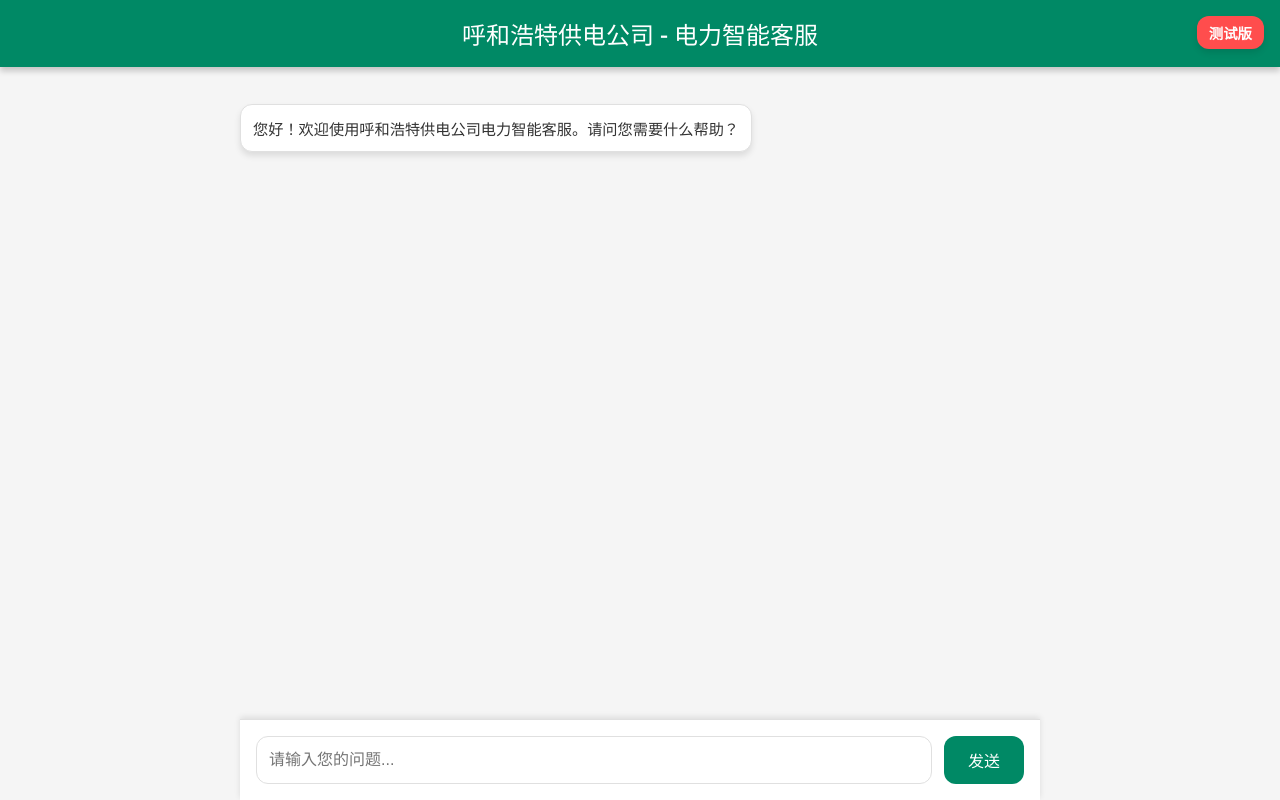
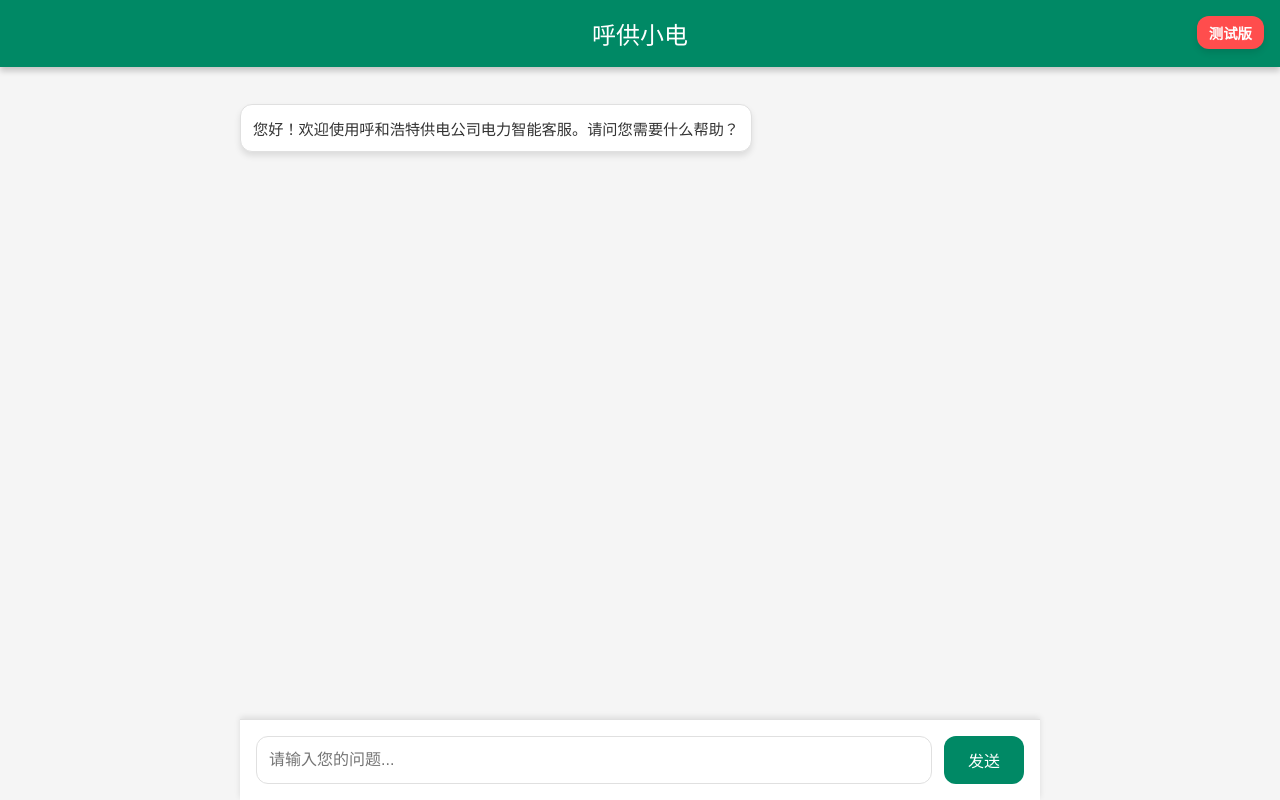
Before and after one commit to jiaruochun/xiaodian, a plain HTML site: page index.html in a window 1280 px wide. Drawn offline with Linux system fonts and the light colour scheme.

Commit message:
Update index.html

```diff
--- a/index.html
+++ b/index.html
@@ -192,7 +192,7 @@
     <div class="beta-tag">测试版</div>
 
     <header>
-        <h1>呼和浩特供电公司 - 电力智能客服</h1>
+        <h1>呼供小电</h1>
     </header>
     <div class="chat-window" id="chat-window">
         <p class="bot">您好！欢迎使用呼和浩特供电公司电力智能客服。请问您需要什么帮助？</p>
```
